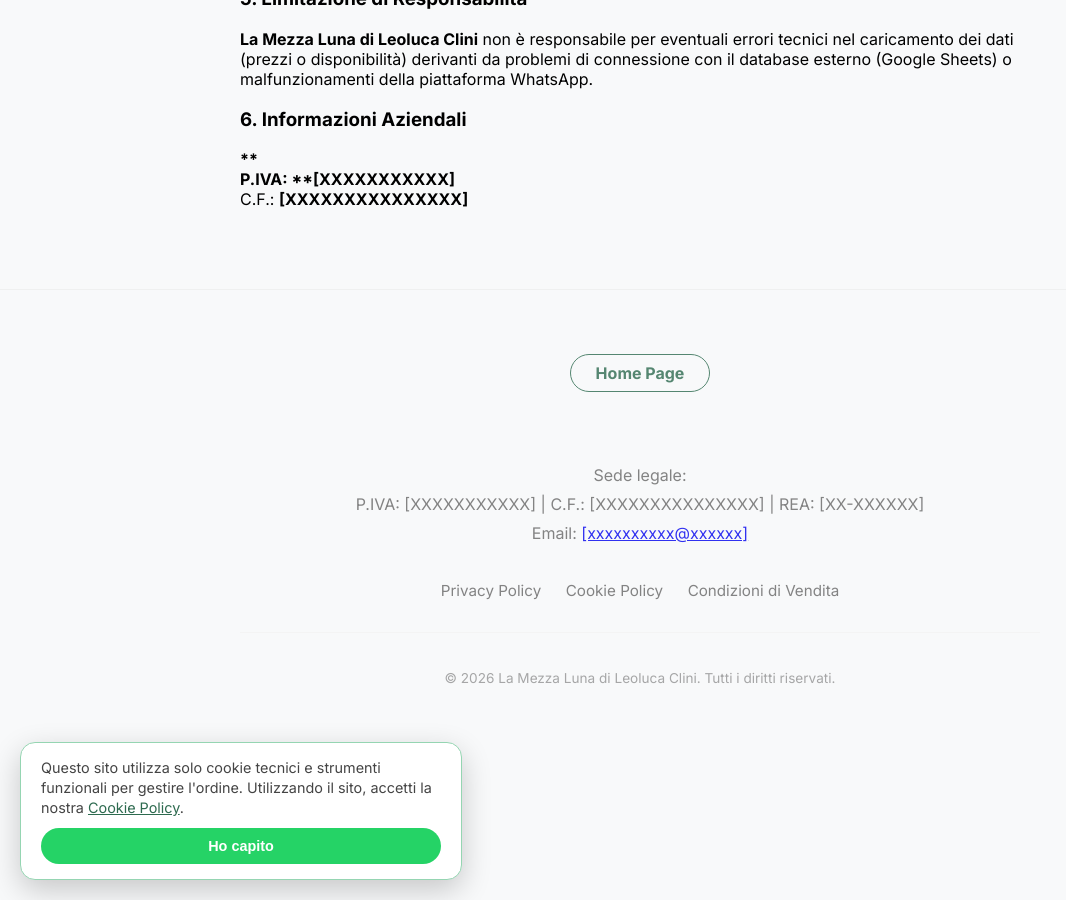
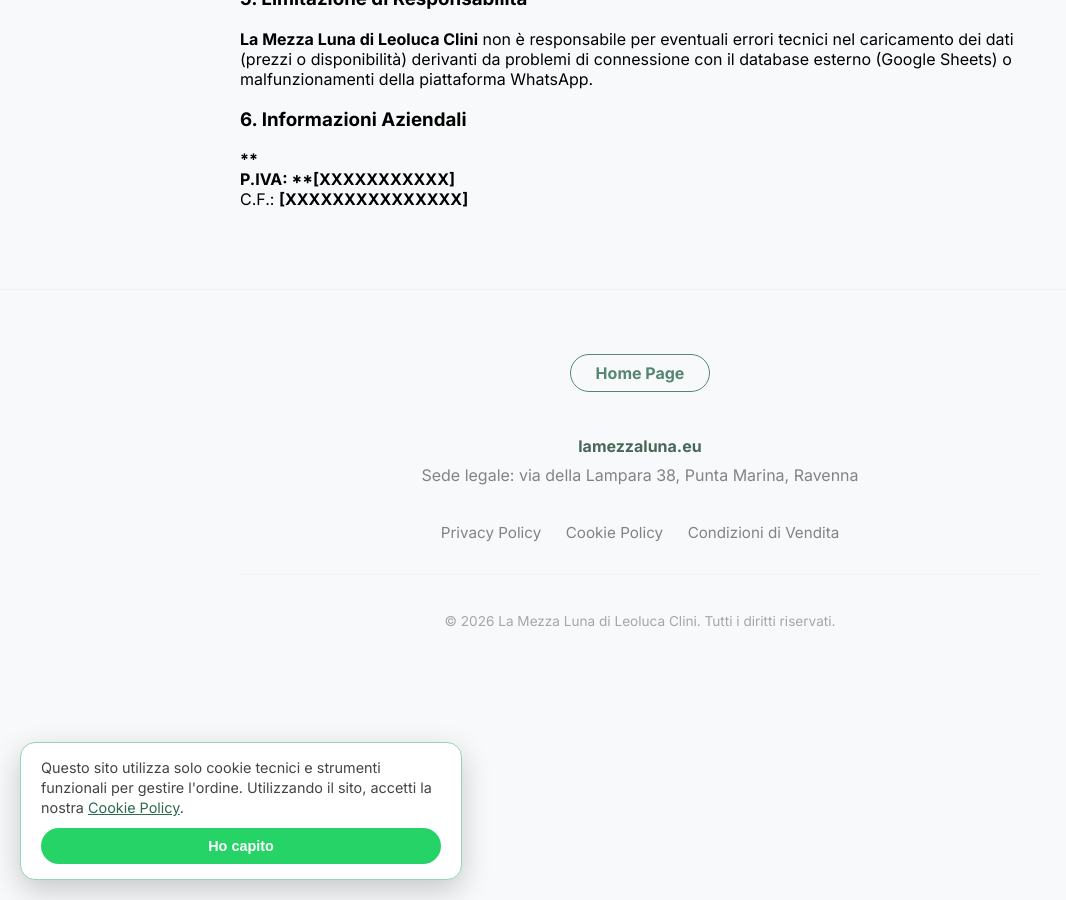
Before and after one commit to digitalcreat0r/sitoweb_leo, a Jekyll site: the page built from termini-e-condizioni.md, in a window 1280 px wide and 900 px high, scrolled down 994 px. Shown: the whole window, without its empty margins (0-1066 px from the left). Built offline with Jekyll 4.4.1, drawn with Linux system fonts in a browser that asks for light colours.

Commit message:
aggiornamenti

```diff
--- a/_includes/footer.html
+++ b/_includes/footer.html
@@ -5,14 +5,8 @@
 
             <div class="legal-info">
                 <p>
-                    <strong>{{ lamezzaluna.eu }}</strong><br>
-                    Sede legale: {{ via della Lampara 38 Punta Marina Ravenna }}<br>
-                    <span class="legal-detail">P.IVA: {{ site.p_iva }}</span>
-                    <span class="legal-sep"> | </span>
-                    <span class="legal-detail">C.F.: {{ site.codice_fiscale }}</span>
-                    <span class="legal-sep"> | </span>
-                    <span class="legal-detail">REA: {{ site.rea }}</span><br>
-                    Email: <a href="mailto:{{ site.email }}">{{ site.email }}</a>
+                    <strong>lamezzaluna.eu</strong><br>
+                    Sede legale: via della Lampara 38, Punta Marina, Ravenna<br>
                 </p>
             </div>
 
--- a/termini-e-condizioni.md
+++ b/termini-e-condizioni.md
@@ -5,7 +5,7 @@
 
 # Termini e Condizioni di Vendita
 
-Le presenti condizioni regolano la prenotazione e l'acquisto di prodotti tramite il sito **{{ lamezzaluna.eu }}**.
+Le presenti condizioni regolano la prenotazione e l'acquisto di prodotti tramite il sito **lamezzaluna.eu**.
 
 ### 1. Oggetto del Servizio
 Il sito funge da catalogo online e strumento di prenotazione per i prodotti dell'orto. L'invio della lista prodotti tramite il sito non costituisce un acquisto immediato. La vendita effettiva e il perfezionamento del contratto avvengono esclusivamente tramite comunicazione diretta e conferma su WhatsApp al numero **{{ site.whatsapp_number }}**.
```
Also changed, not shown: prodotti/pomodoro_datterino.jpg (added).
